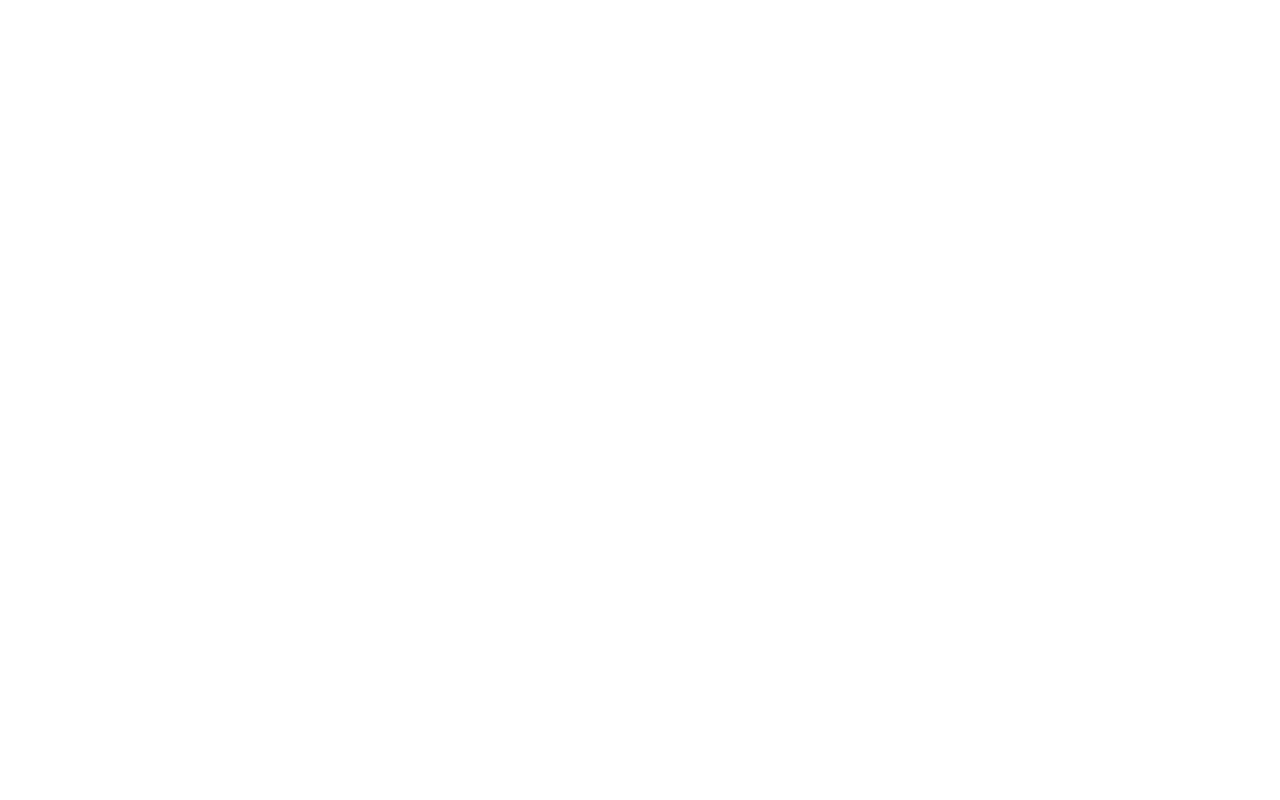
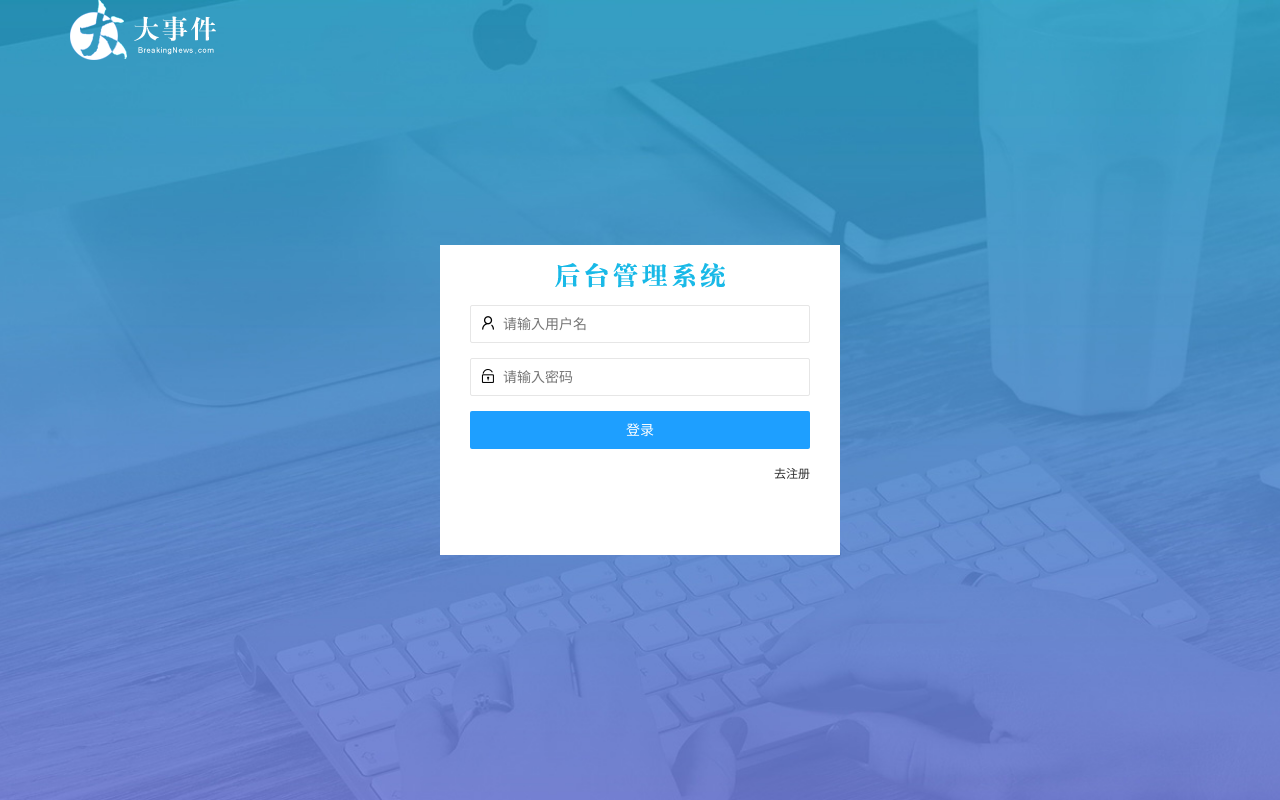
Before and after one commit to milinfeng/web_bigevent, a plain HTML site: page login.html in a window 1280 px wide. Drawn offline with Linux system fonts and the light colour scheme.

Commit message:
注册页面

```diff
--- /dev/null
+++ b/assets/css/login.css
@@ -0,0 +1,58 @@
+html,
+body {
+  margin: 0;
+  padding: 0;
+  height: 100%;
+  width: 100%;
+  background: url(/assets/images/login_bg.jpg) no-repeat center;
+  background-size: cover;
+}
+
+/* 登录框 */
+.loginAndRegBox {
+  width: 400px;
+  height: 310px;
+  background-color: #fff;
+  position: absolute;
+  top: 50%;
+  left: 50%;
+  transform: translate(-50%, -50%);
+}
+
+.title-box {
+  height: 60px;
+  background: url(/assets/images/login_title.png) no-repeat center;
+}
+
+.reg-box {
+  display: none;
+}
+
+/* 登录表单样式 */
+.layui-form {
+  padding: 0 30px;
+}
+
+.links {
+  display: flex;
+  justify-content: flex-end;
+}
+
+.links a {
+  font-size: 12px;
+}
+
+/* 为图标服务的样式 */
+.layui-form-item {
+  position: relative;
+}
+
+.layui-icon {
+  position: absolute;
+  top: 10px;
+  left: 10px;
+}
+
+.layui-input {
+  padding-left: 32px;
+}
--- a/login.html
+++ b/login.html
@@ -1,11 +1,83 @@
 <!DOCTYPE html>
 <html lang="en">
+
 <head>
     <meta charset="UTF-8">
     <meta name="viewport" content="width=device-width, initial-scale=1.0">
     <title>Document</title>
+    <link rel="stylesheet" href="/assets/lib/layui/css/layui.css">
+    <link rel="stylesheet" href="/assets/lib/layui/layui.all.js">
+    <link rel="stylesheet" href="/assets/css/login.css">
 </head>
+
 <body>
+    <!-- 头部的LOGO区域 -->
+    <div class="layui-main">
+        <img src="/assets/images/logo.png" alt="" />
+    </div>
 
+    <!-- 登录/注册区域 -->
+    <div class="loginAndRegBox">
+        <div class="title-box"></div>
+        <!-- 登录的 div -->
+        <div class="login-box">
+            <!-- 登录的表单 -->
+            <form class="layui-form" id="form_login">
+                <!-- 用户名 -->
+                <div class="layui-form-item">
+                    <i class="layui-icon layui-icon-username"></i>
+                    <input type="text" name="username" required lay-verify="required" placeholder="请输入用户名"
+                        autocomplete="off" class="layui-input">
+                </div>
+                <!-- 密码 -->
+                <div class="layui-form-item">
+                    <i class="layui-icon layui-icon-password"></i>
+                    <input type="password" name="password" required lay-verify="required|pwd" placeholder="请输入密码"
+                        autocomplete="off" class="layui-input">
+                </div>
+                <!-- 登录按钮 -->
+                <div class="layui-form-item">
+                    <button class="layui-btn layui-btn-fluid layui-btn-normal" lay-submit
+                        lay-filter="formDemo">登录</button>
+                </div>
+                <div class="layui-form-item links">
+                    <a href="javascript:;" id="link_reg">去注册</a>
+                </div>
+            </form>
+        </div>
+        <!-- 注册的 div -->
+        <div class="reg-box">
+            <!-- 注册的表单 -->
+            <form class="layui-form" id="form_reg">
+                <!-- 用户名 -->
+                <div class="layui-form-item">
+                    <i class="layui-icon layui-icon-username"></i>
+                    <input type="text" name="username" required lay-verify="required" placeholder="请输入用户名"
+                        autocomplete="off" class="layui-input">
+                </div>
+                <!-- 密码 -->
+                <div class="layui-form-item">
+                    <i class="layui-icon layui-icon-password"></i>
+                    <input type="password" name="password" required lay-verify="required|pwd" placeholder="请输入密码"
+                        autocomplete="off" class="layui-input">
+                </div>
+                <!-- 确认密码 -->
+                <div class="layui-form-item">
+                    <i class="layui-icon layui-icon-password"></i>
+                    <input type="password" name="repassword" required lay-verify="required|pwd|repwd"
+                        placeholder="再次确认密码" autocomplete="off" class="layui-input">
+                </div>
+                <!-- 注册按钮 -->
+                <div class="layui-form-item">
+                    <button class="layui-btn layui-btn-fluid layui-btn-normal" lay-submit
+                        lay-filter="formDemo">注册</button>
+                </div>
+                <div class="layui-form-item links">
+                    <a href="javascript:;" id="link_login">去登录</a>
+                </div>
+            </form>
+        </div>
+    </div>
 </body>
+
 </html>
```
